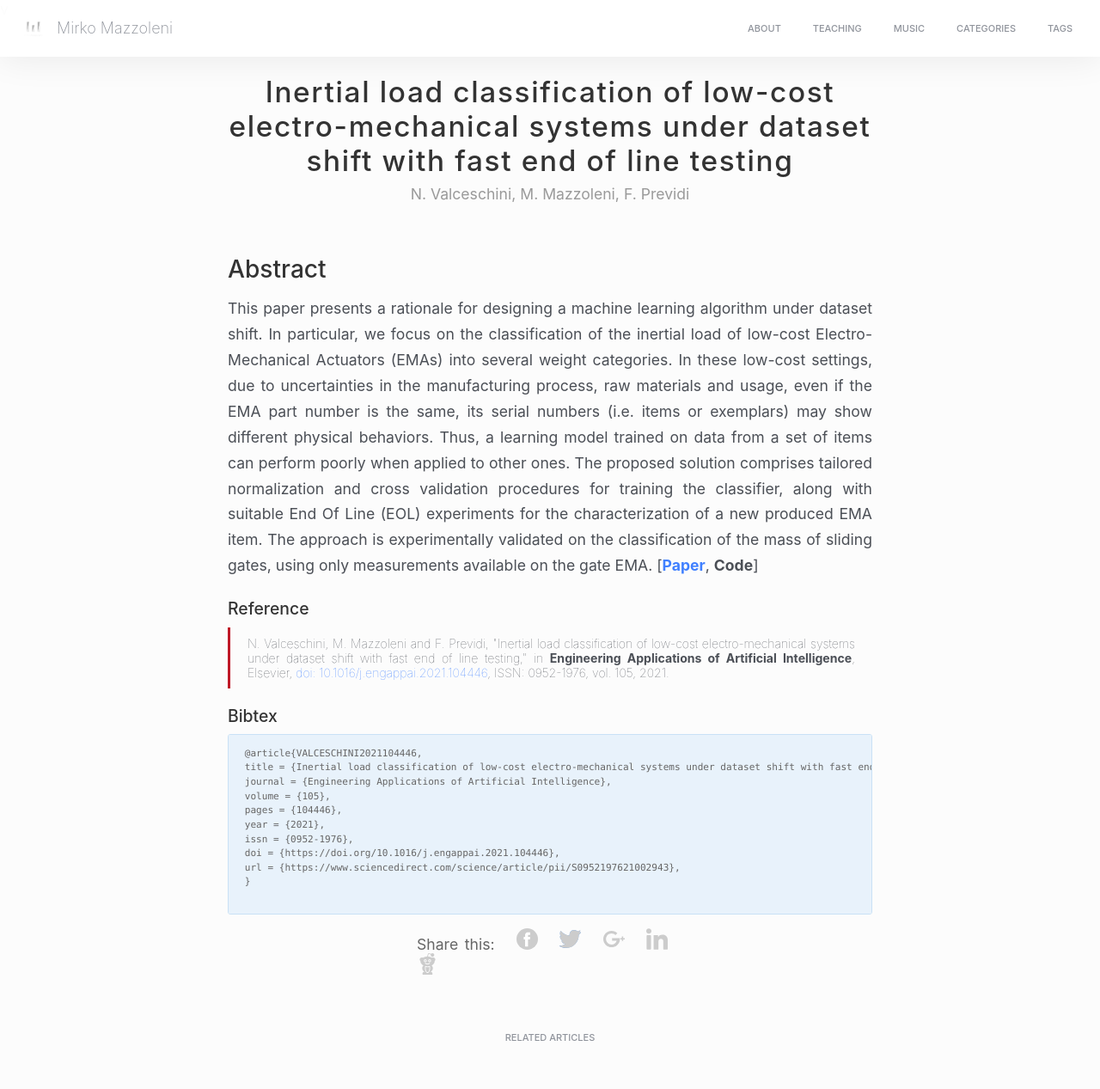
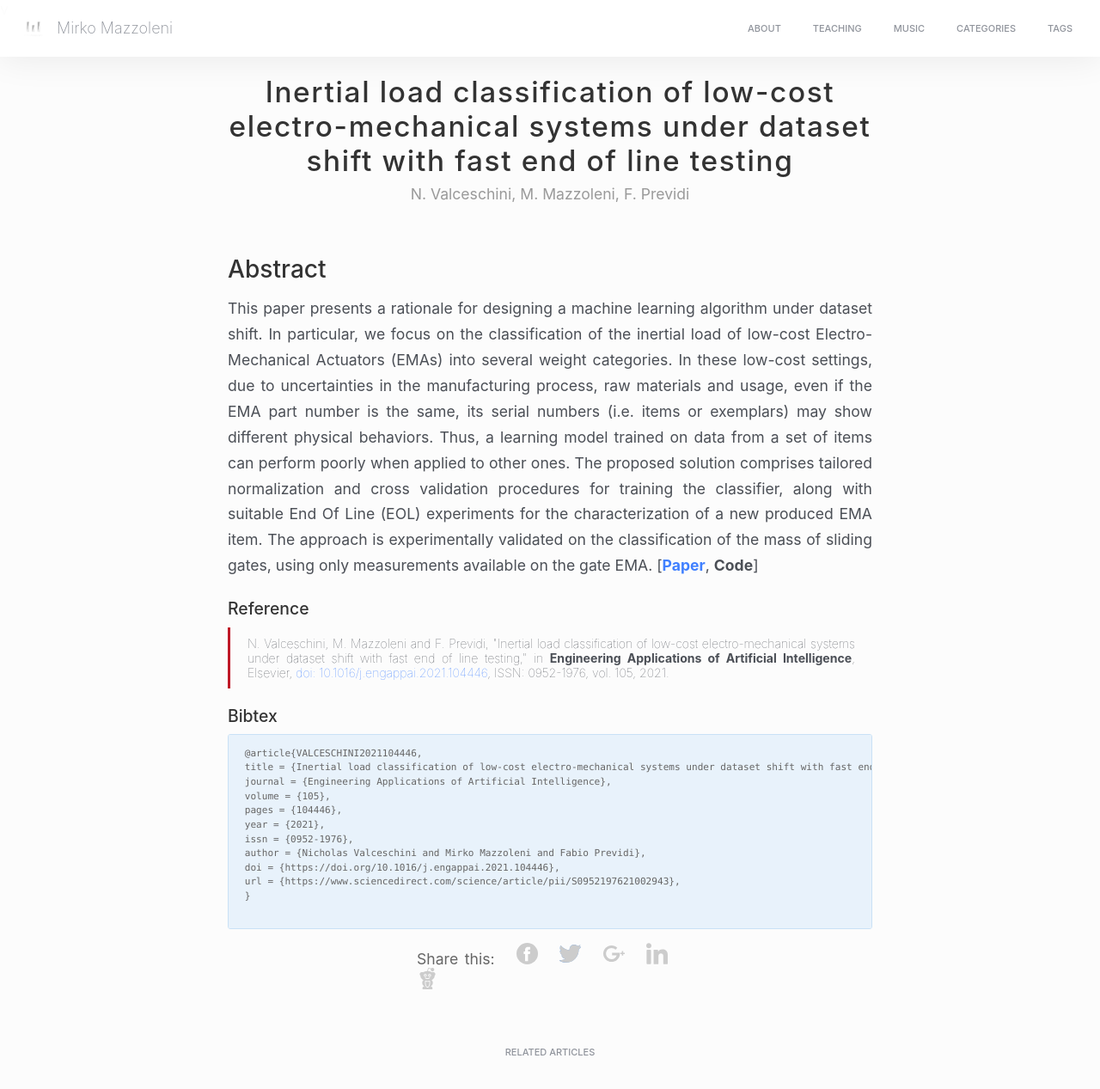
Before and after one commit to MirkoMazzoleni/MirkoMazzoleni.github.io, a Jekyll site: the page built from _posts/2021-08-31-EAI_dataset_shift.md, in a window 1280 px wide and 1281 px high. Shown: the top 1267 px of the window at 86% size. Built offline with Jekyll 4.4.1, drawn with Linux system fonts in a browser that asks for light colours; nearby versions of some CDN libraries.

Commit message:
update posts

```diff
--- a/_posts/2021-08-31-EAI_dataset_shift.md
+++ b/_posts/2021-08-31-EAI_dataset_shift.md
@@ -30,6 +30,7 @@ volume = {105},
 pages = {104446},
 year = {2021},
 issn = {0952-1976},
+author = {Nicholas Valceschini and Mirko Mazzoleni and Fabio Previdi},
 doi = {https://doi.org/10.1016/j.engappai.2021.104446},
 url = {https://www.sciencedirect.com/science/article/pii/S0952197621002943},
 }
```
Also changed, not shown: _posts/2017-07-14-IFAC_WC_modelFreeFD.md (+1 -1 lines), _posts/2020-07-20-IFAC_WC_MechApplicationsCD.md (+1 -1 lines).
